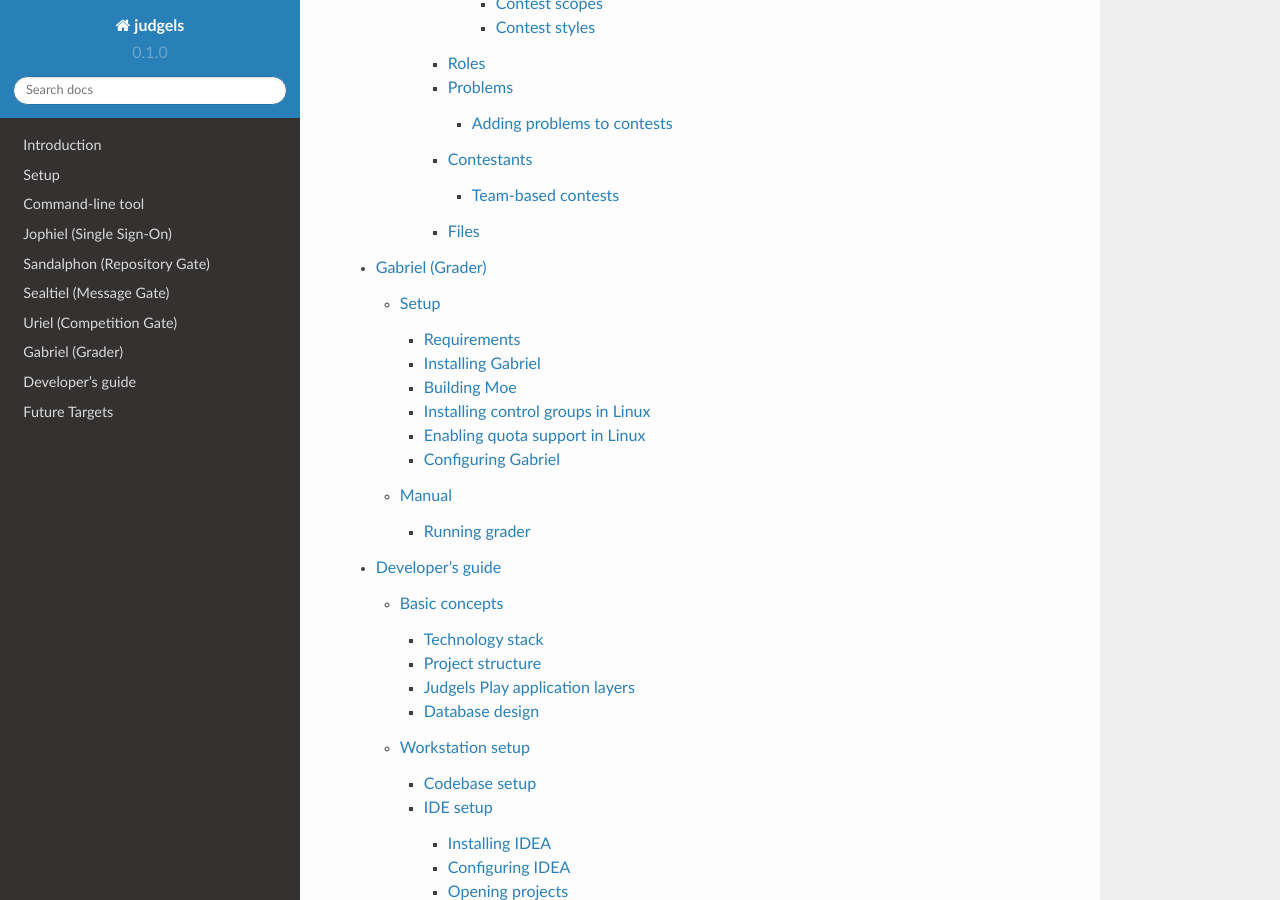
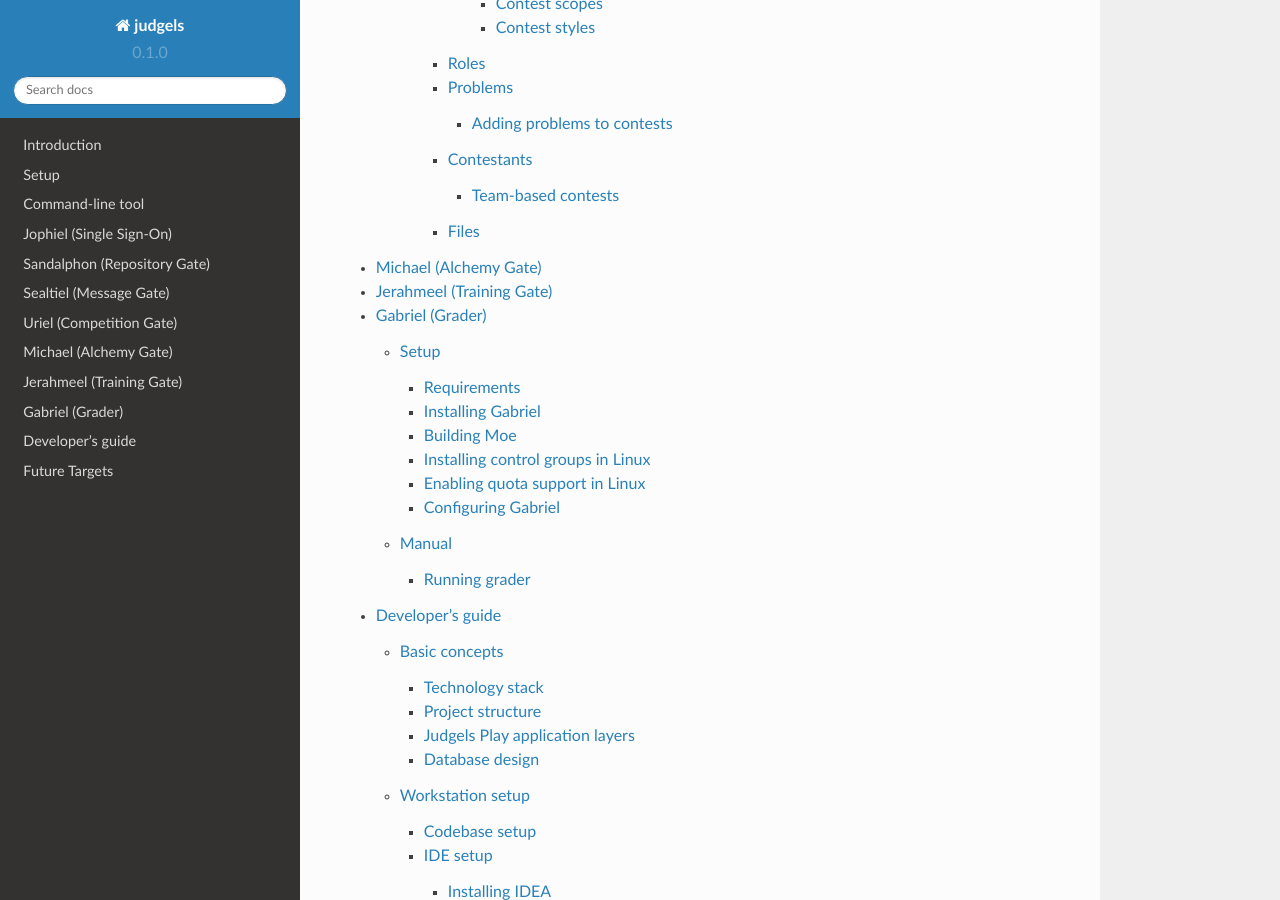
Before and after one commit to judgels/judgels, a Sphinx documentation site: the page built from docs/index.rst, in a window 1280 px wide and 900 px high, scrolled down 2952 px. Built offline with Sphinx 7.4.7 and the Read the Docs theme 2.0.0, drawn with Linux system fonts in a browser that asks for light colours; formulas are drawn with MathJax 3.

Commit message:
Add docs skeleton for Jerahmeel and Michael

```diff
--- a/docs/index.rst
+++ b/docs/index.rst
@@ -10,6 +10,8 @@ Welcome to Judgels' documentation!
    sandalphon
    sealtiel
    uriel
+   michael
+   jerahmeel
    gabriel
    developers-guide
    FutureTargets
--- /dev/null
+++ b/docs/jerahmeel.rst
@@ -0,0 +1,4 @@
+Jerahmeel (Training Gate)
+=========================
+
+TBA
--- /dev/null
+++ b/docs/michael.rst
@@ -0,0 +1,4 @@
+Michael (Alchemy Gate)
+======================
+
+TBA
```
